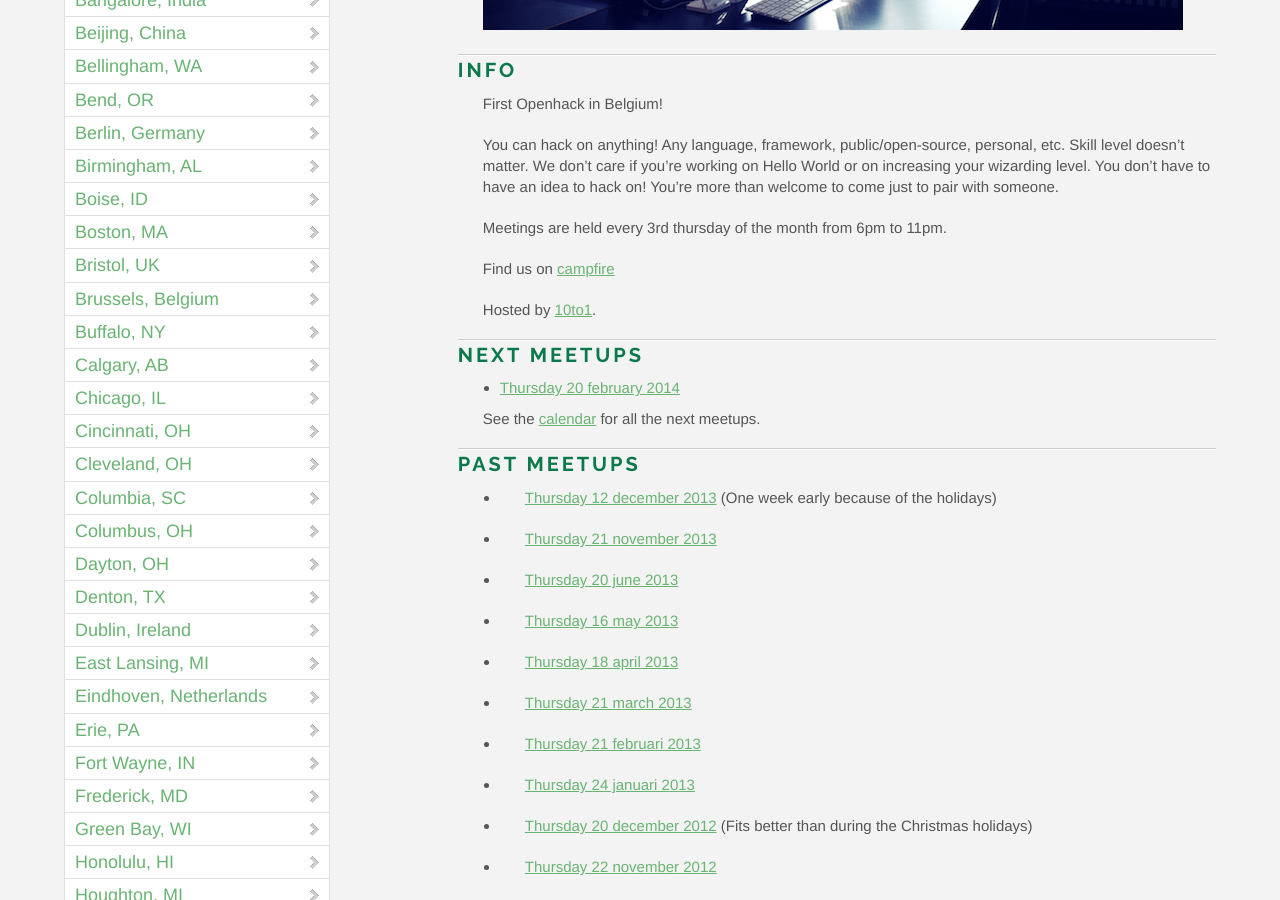
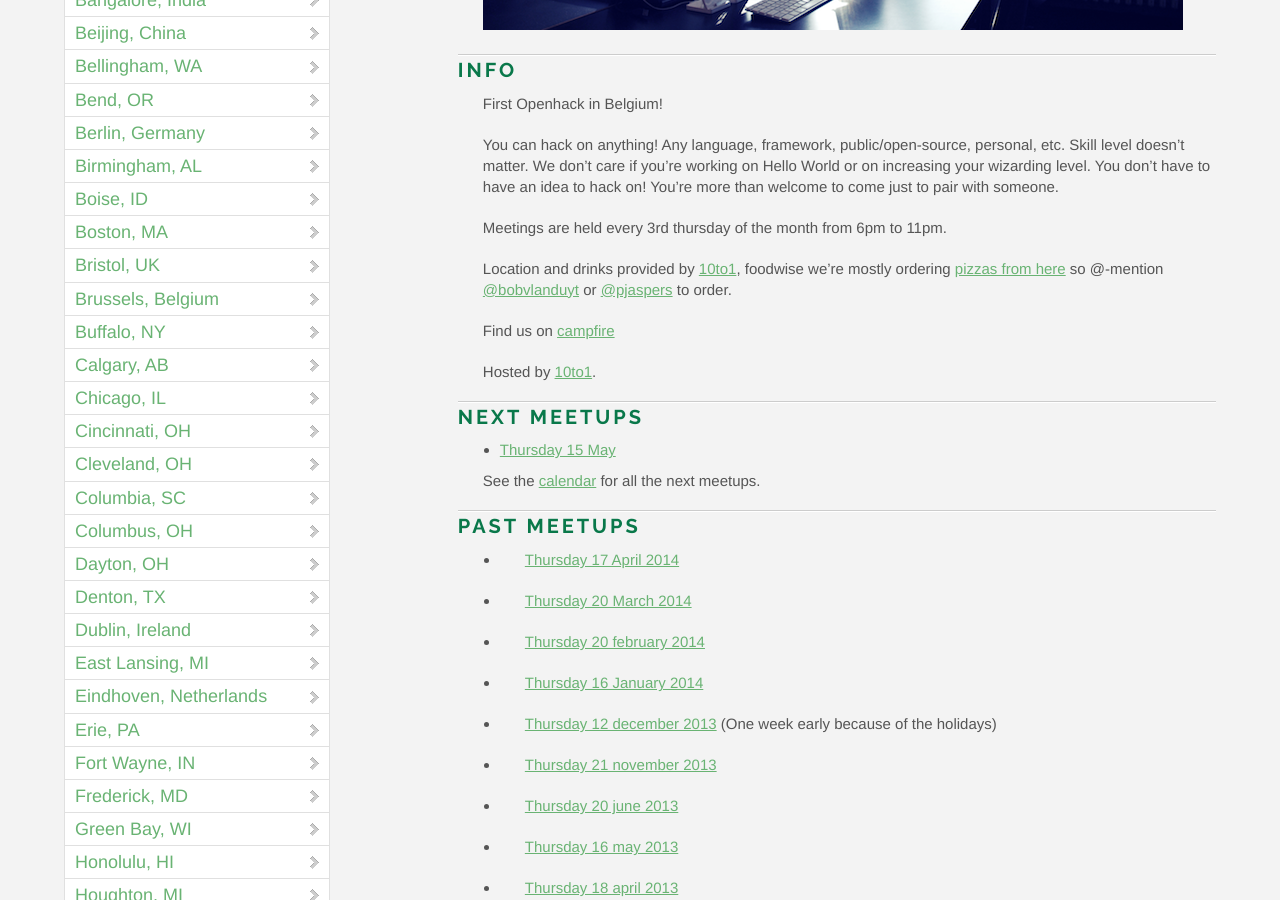
Before and after one commit to OpenHack/openhack.github.com, a Jekyll site: the page built from kontich/index.markdown, in a window 1280 px wide and 900 px high, scrolled down 431 px. Built offline with Jekyll 4.4.1, drawn with Linux system fonts in a browser that asks for light colours; nearby versions of some CDN libraries; comment, search, counter and statistics services are not loaded.

Commit message:
Adds ordering food instructions and fixes dates.

```diff
--- a/kontich/index.markdown
+++ b/kontich/index.markdown
@@ -17,17 +17,27 @@ You don’t have to have an idea to hack on! You’re more than welcome to come
 
 Meetings are held every 3rd thursday of the month from 6pm to 11pm.
 
+Location and drinks provided by [10to1](http://10to1.be), foodwise we're mostly ordering [pizzas from here](http://www.pizza.be/da-capa) so @-mention [@bobvlanduyt](https://twitter.com/bobvlanduyt) or [@pjaspers](https://twitter.com/pjaspers) to order.
+
 Find us on [campfire](https://10to1.campfirenow.com/981ce)
 
 Hosted by [10to1](http://10to1.be).
 
 ### Next meetups
 
-- [Thursday 20 february 2014](https://plus.google.com/events/cl4v62prp56k22l70d660efrcvg?authkey=CIHq1fCFh6K4Rg)
+- [Thursday 15 May]()
 
 See the [calendar](https://www.google.com/calendar/embed?src=74bgcbj8qtbqkcdj8iggp5grdc%40group.calendar.google.com&ctz=Europe/Brussels) for all the next meetups.
 
 ### Past meetups
+
+- [Thursday 17 April 2014]()
+
+- [Thursday 20 March 2014]()
+
+- [Thursday 20 february 2014](https://plus.google.com/events/cl4v62prp56k22l70d660efrcvg?authkey=CIHq1fCFh6K4Rg)
+
+- [Thursday 16 January 2014](https://plus.google.com/events/cl4v62prp56k22l70d660efrcvg?authkey=CIHq1fCFh6K4Rg)
 
 - [Thursday 12 december 2013](https://plus.google.com/events/ckuuuh73g22rnn9li0eptb3ueg8) (One week early because of the holidays)
 
```
